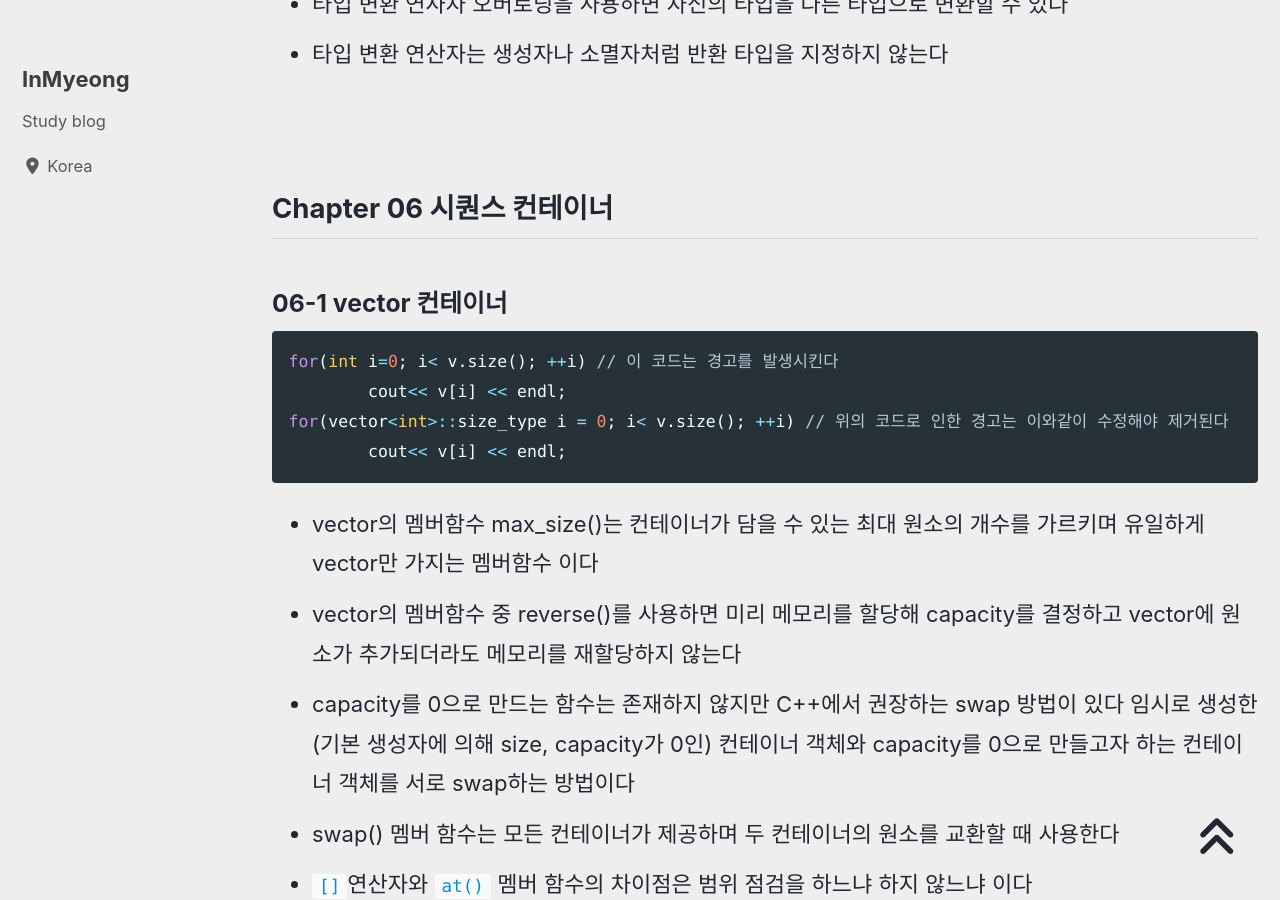
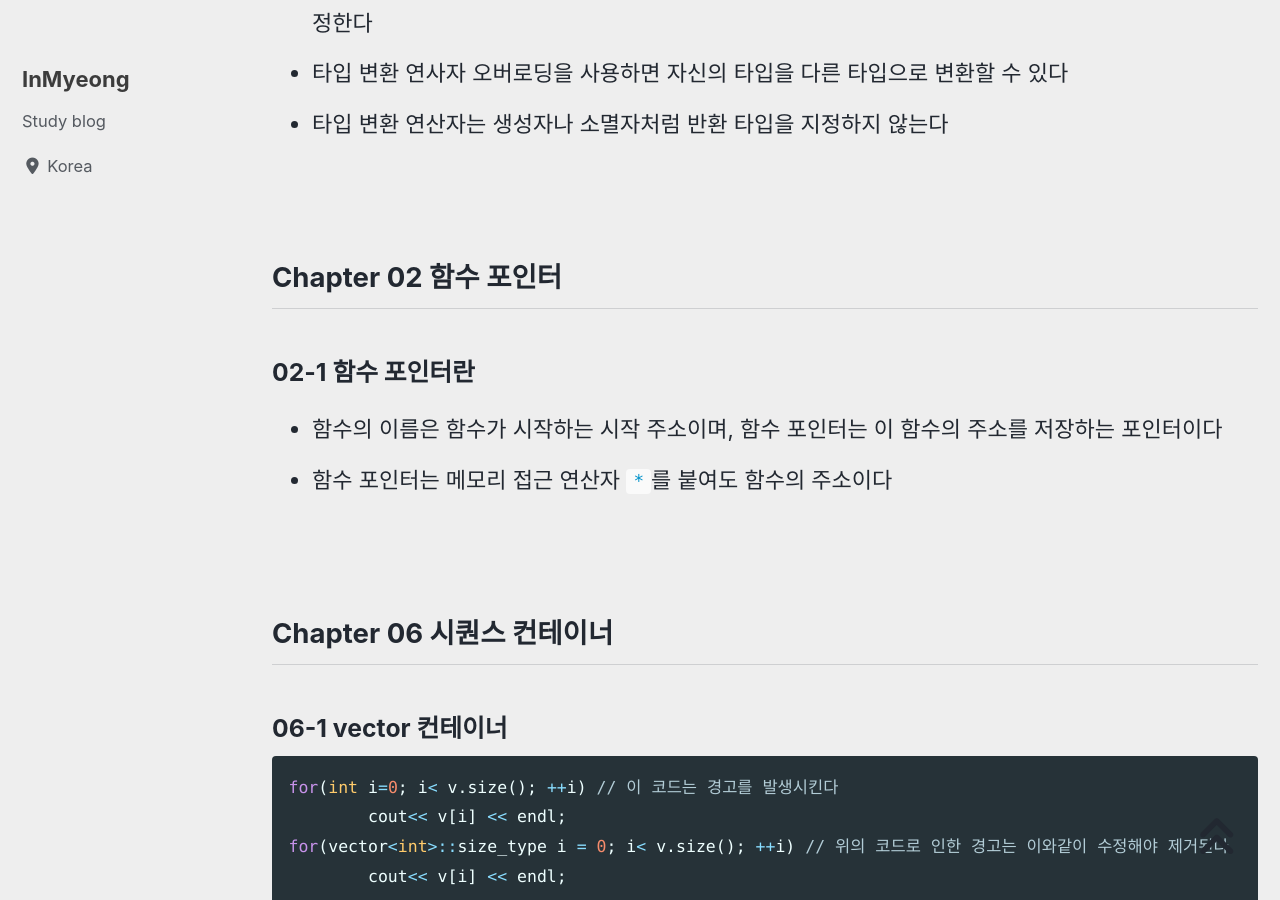
Before and after one commit to devMyeong/devMyeong.github.io, a Jekyll site: the page built from _posts/stl/2021-08-12-cpp-stl.md, in a window 1280 px wide and 900 px high, scrolled down 3135 px. Built offline with Jekyll 4.4.1, drawn with Linux system fonts in a browser that asks for light colours; cached includes are drawn as plain includes; nearby versions of some CDN libraries; some web fonts are replaced; comment, search, counter and statistics services are not loaded; some of the changed text lies outside the part shown.

Commit message:
update stl chapter 02-1

```diff
--- a/_posts/stl/2021-08-12-cpp-stl.md
+++ b/_posts/stl/2021-08-12-cpp-stl.md
@@ -54,6 +54,14 @@ last_modified_at: 2021-08-24
 - 생성자를 이용한 형변환을 의도하지 않는다면 생성자는 명시적 호출만 가능하도록 explicit 키워드를 지정한다
 - 타입 변환 연사자 오버로딩을 사용하면 자신의 타입을 다른 타입으로 변환할 수 있다
 - 타입 변환 연산자는 생성자나 소멸자처럼 반환 타입을 지정하지 않는다
+
+<br>
+
+## Chapter 02 함수 포인터
+
+### 02-1 함수 포인터란
+- 함수의 이름은 함수가 시작하는 시작 주소이며, 함수 포인터는 이 함수의 주소를 저장하는 포인터이다
+- 함수 포인터는 메모리 접근 연산자 `*`를 붙여도 함수의 주소이다
 
 <br>
 
```
